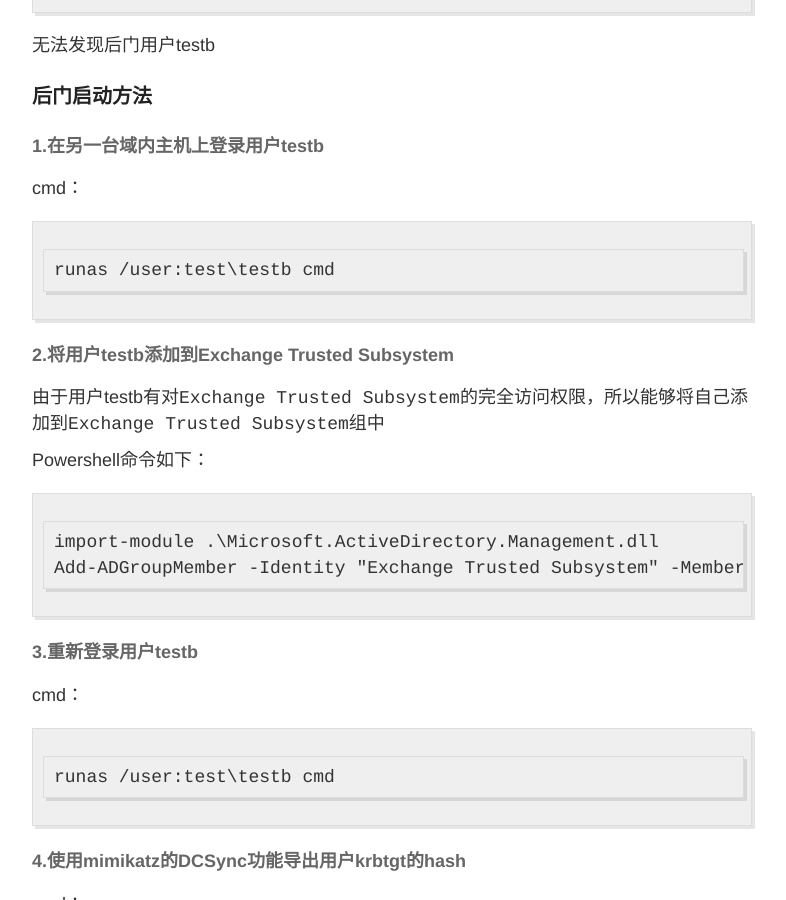
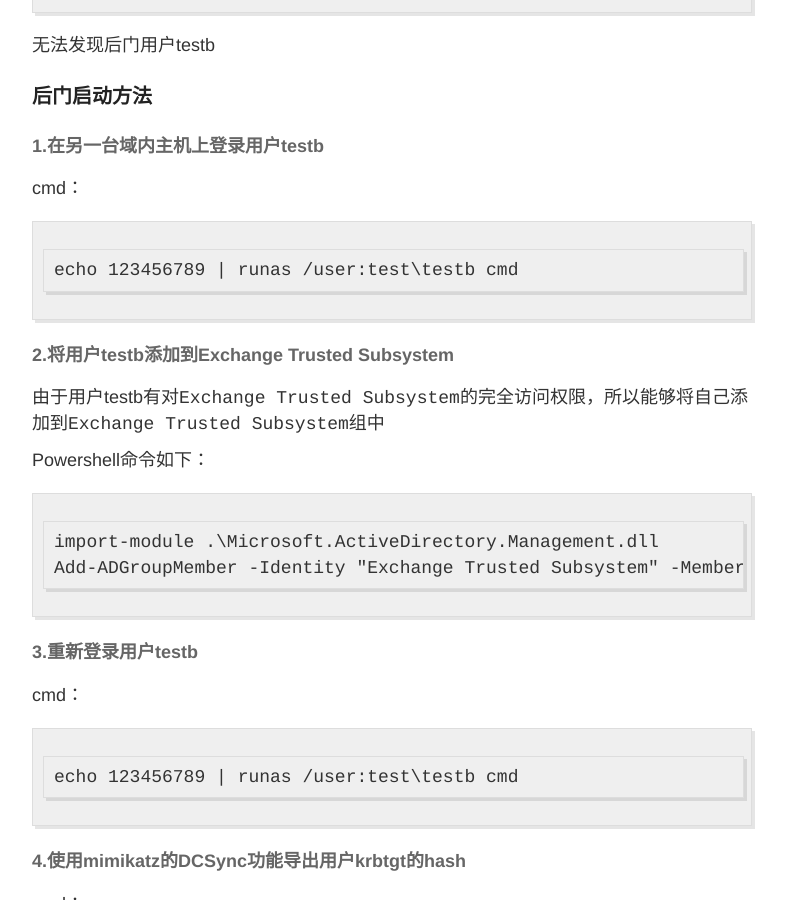
Before and after one commit to 3gstudent/backup-3gstudent.github.io, a Jekyll site: the page built from _posts/2019-9-22-域渗透——使用Exchange服务器中特定的ACL实现域提权.md, in a window 1280 px wide and 900 px high, scrolled down 8615 px. Shown: the whole window, without its empty margins (248-1034 px from the left). Built offline with Jekyll 4.4.1, drawn with Linux system fonts in a browser that asks for light colours; some of the changed text lies outside the part shown.

Commit message:
Update 2019-9-22-域渗透——使用Exchange服务器中特定的ACL实现域提权.md

````diff
--- a/_posts/2019-9-22-域渗透——使用Exchange服务器中特定的ACL实现域提权.md
+++ b/_posts/2019-9-22-域渗透——使用Exchange服务器中特定的ACL实现域提权.md
@@ -110,7 +110,7 @@ https://github.com/3gstudent/test/blob/master/Microsoft.ActiveDirectory.Manageme
 cmd：
 
 ```
-runas /user:test\testa cmd
+echo 123456789 | runas /user:test\testa cmd
 ```
 
 如果在测试过程中，第一次将测试用户testa添加到`Exchange Trusted Subsystem`中，那么用户testa需要重新登录才能继承WriteDACL权限
@@ -269,7 +269,7 @@ net group "Exchange Trusted Subsystem" /domain
 cmd：
 
 ```
-runas /user:test\testb cmd
+echo 123456789 | runas /user:test\testb cmd
 ```
 
 #### 2.将用户testb添加到Exchange Trusted Subsystem
@@ -288,7 +288,7 @@ Add-ADGroupMember -Identity "Exchange Trusted Subsystem" -Members testb
 cmd：
 
 ```
-runas /user:test\testb cmd
+echo 123456789 | runas /user:test\testb cmd
 ```
 
 #### 4.使用mimikatz的DCSync功能导出用户krbtgt的hash
````
